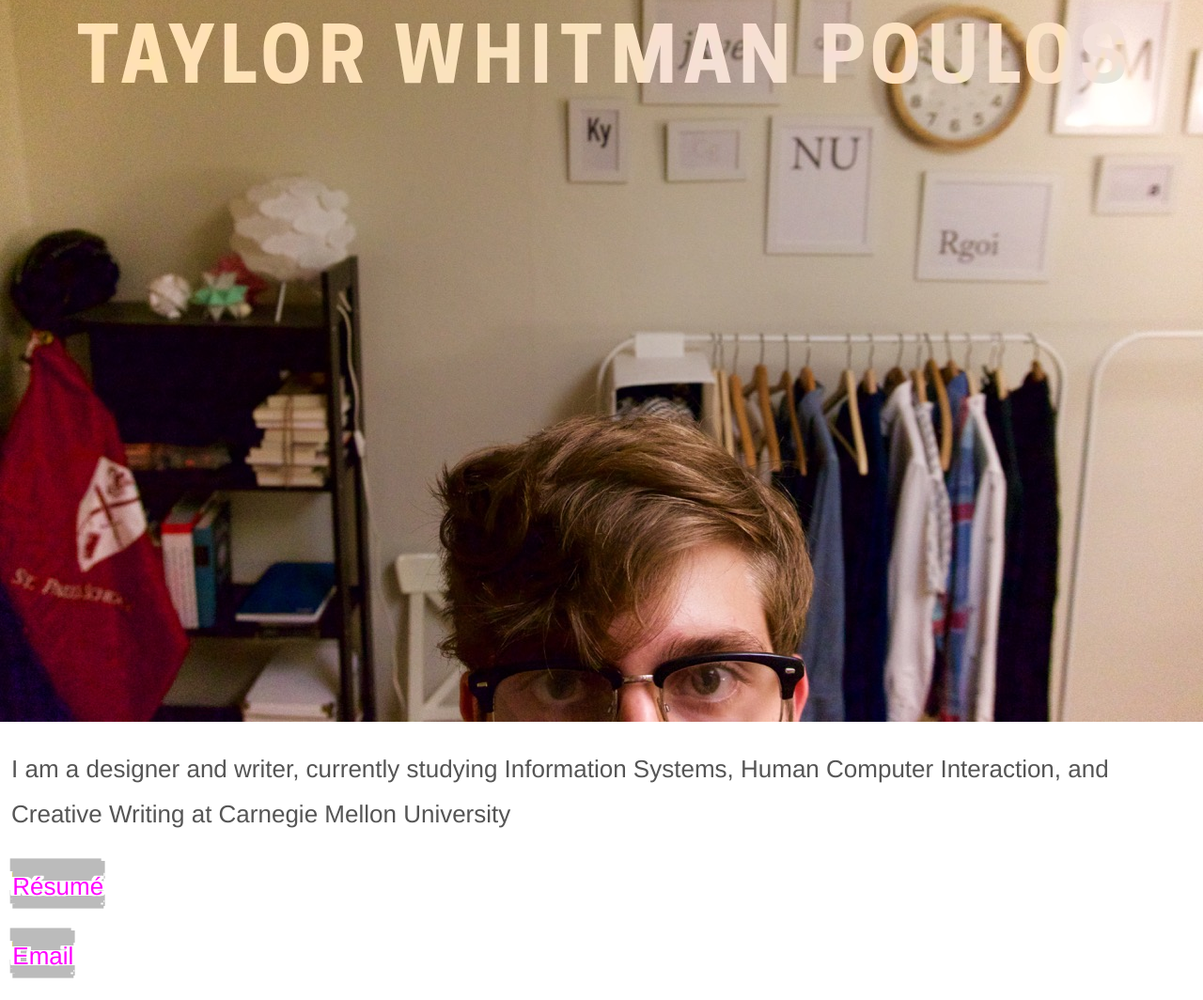
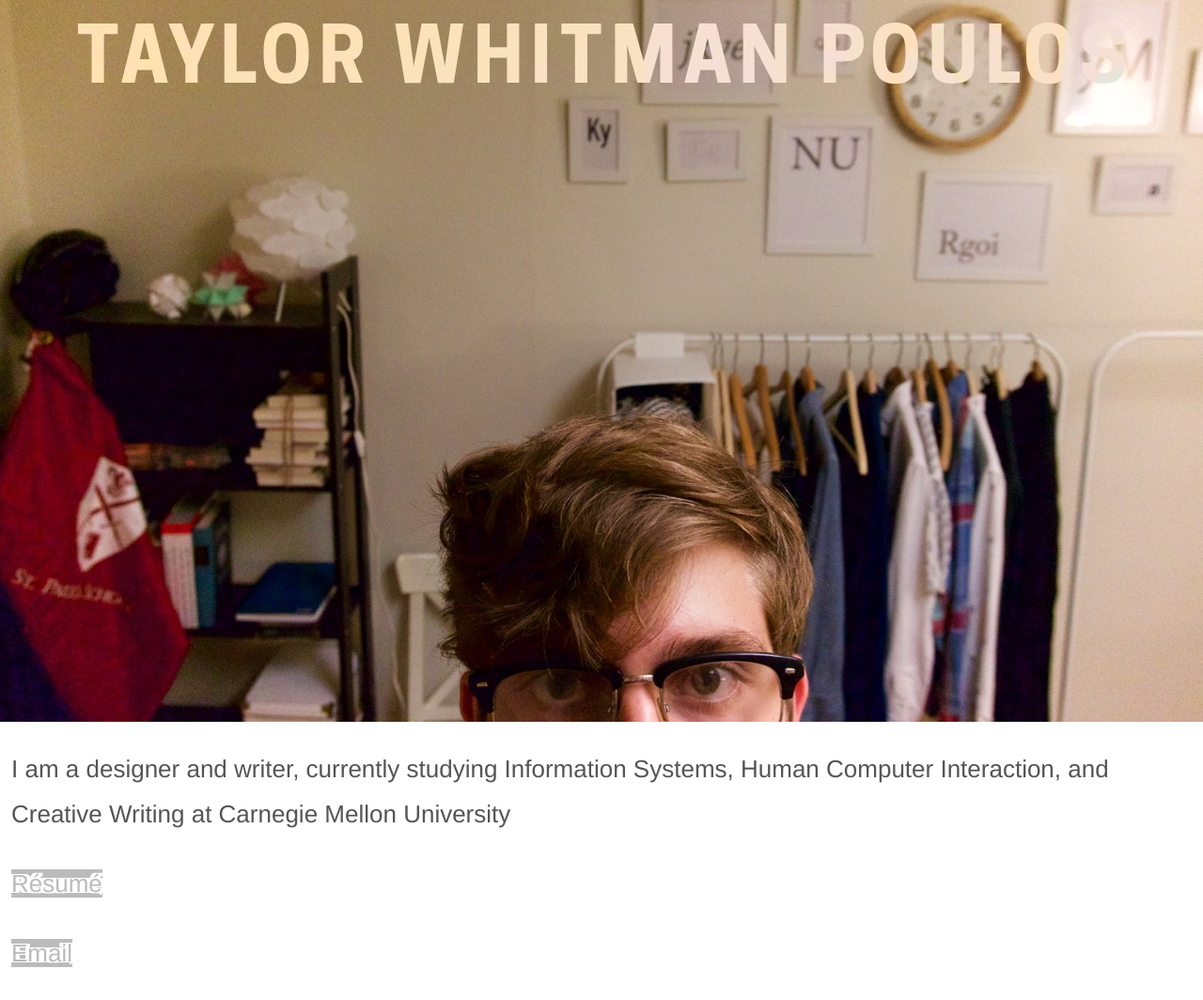
Before and after one commit to tpoulos/tpoulos.github.io, a Jekyll site: the page built from index.html, in a window 1280 px wide and 1064 px high. Shown: the whole window at 94% size. Built offline with Jekyll 4.4.1, drawn with Linux system fonts in a browser that asks for light colours; nearby versions of some CDN libraries; some of the changed lines change nothing that is shown.

Commit message:
removed the whole clickable script thing

```diff
--- a/_includes/head.html
+++ b/_includes/head.html
@@ -9,7 +9,6 @@
     <link rel="stylesheet" href="/css/style.css" media="screen" title="no title" charset="utf-8">
 
     <script src="//ajax.googleapis.com/ajax/libs/jquery/2.1.1/jquery.min.js"></script>
-    <script src="/js/clickable-script.js"></script>
     <script type="text/javascript" src="/js/show-header.js"></script>
 
     <script src="//use.typekit.net/fnk3drr.js"></script>
--- a/index.html
+++ b/index.html
@@ -8,6 +8,6 @@ layout: default
 <div class="wrapper">
   <p> I am a designer and writer, currently studying Information Systems, Human Computer Interaction, and Creative Writing at Carnegie Mellon University</p>
 
-  <p><a class="clickable" href="/docs/resume-summer-2015.pdf">Résumé</a>
-  <p><a class="clickable" href="mailto:poulos.taylor.w@gmail.com">Email</a>
+  <p><a class="" href="/docs/resume-summer-2015.pdf">Résumé</a>
+  <p><a class="" href="mailto:poulos.taylor.w@gmail.com">Email</a>
 </div>
--- a/js/clickable-script.js
+++ /dev/null
@@ -1,11 +0,0 @@
-function splitContent(element) {
-    $(element).clone().addClass("first-clickable").insertBefore(element)
-    $(element).clone().addClass("second-clickable").insertBefore(element)
-    $(element).addClass("third-clickable")
-}
-
-$(document).ready(function() {
-  jQuery.each($(".clickable"), function(key, value) {
-    splitContent(value)
-  });
-})
```
Also changed, not shown: 8 other files.
